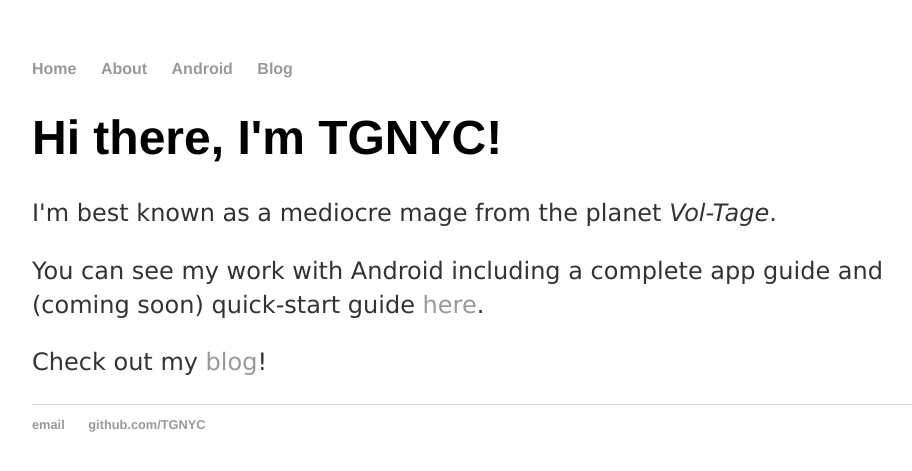
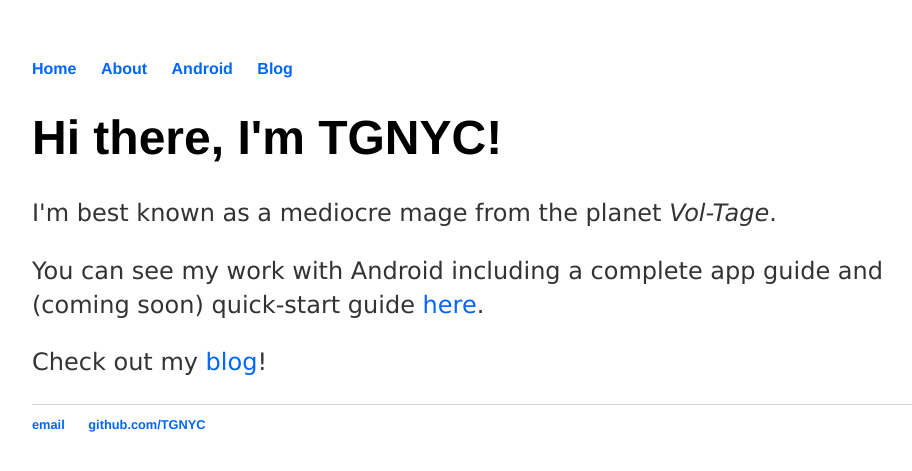
Before and after one commit to TGNYC/old, a Jekyll site: the page built from index.html, in a window 1280 px wide. Shown: the top 471 px of the page, without its empty margins (160-1072 px from the left). Built offline with Jekyll 4.4.1, drawn with Linux system fonts in a browser that asks for light colours.

Commit message:
Update main.css

```diff
--- a/css/main.css
+++ b/css/main.css
@@ -14,7 +14,7 @@ nav ul li, footer ul li {
 }
 a {
     text-decoration: none;
-    color: #999;
+    color: #0066ff;;
 }
 a:hover {
     text-decoration: underline;
@@ -35,7 +35,6 @@ h3 {
 h4 {
     font-size: 1.25em;
     font-family:'Helvetica', 'Arial', 'Sans-Serif';
-    color: #0066ff;
 }
 
 p {
```
